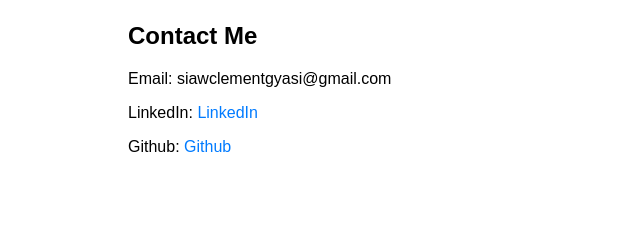
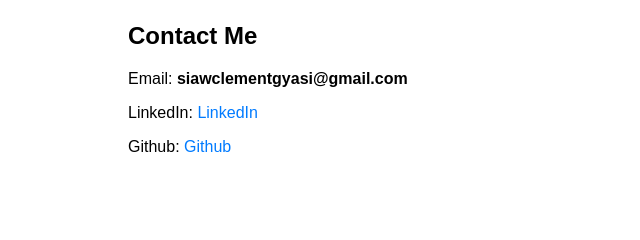
Before and after one commit to Clement1991/my-portfolio-website, a plain HTML site: page index.html in a window 1280 px wide. Shown: the part 1933-2173 px from the top of the page, 0-640 px from the left. Drawn offline with Linux system fonts and the light colour scheme.

Commit message:
Changed filename to index.html

```diff
--- a/profile.html
+++ b/index.html
@@ -81,7 +81,7 @@
         <div class="container">
             <h2>Contact Me</h2>
             <!-- Add contact form or contact information -->
-            <p>Email: siawclementgyasi@gmail.com</p>
+            <p>Email: <strong>siawclementgyasi@gmail.com</strong></p>
             <p>LinkedIn: <a href="https://www.linkedin.com/in/cgsiaw">LinkedIn</a></p>
             <p>Github: <a href="https://github.com/Clement1991?tab=repositories">Github</a></p>
             <!-- Add more contact information -->
```
Also changed, not shown: 1 other file.
